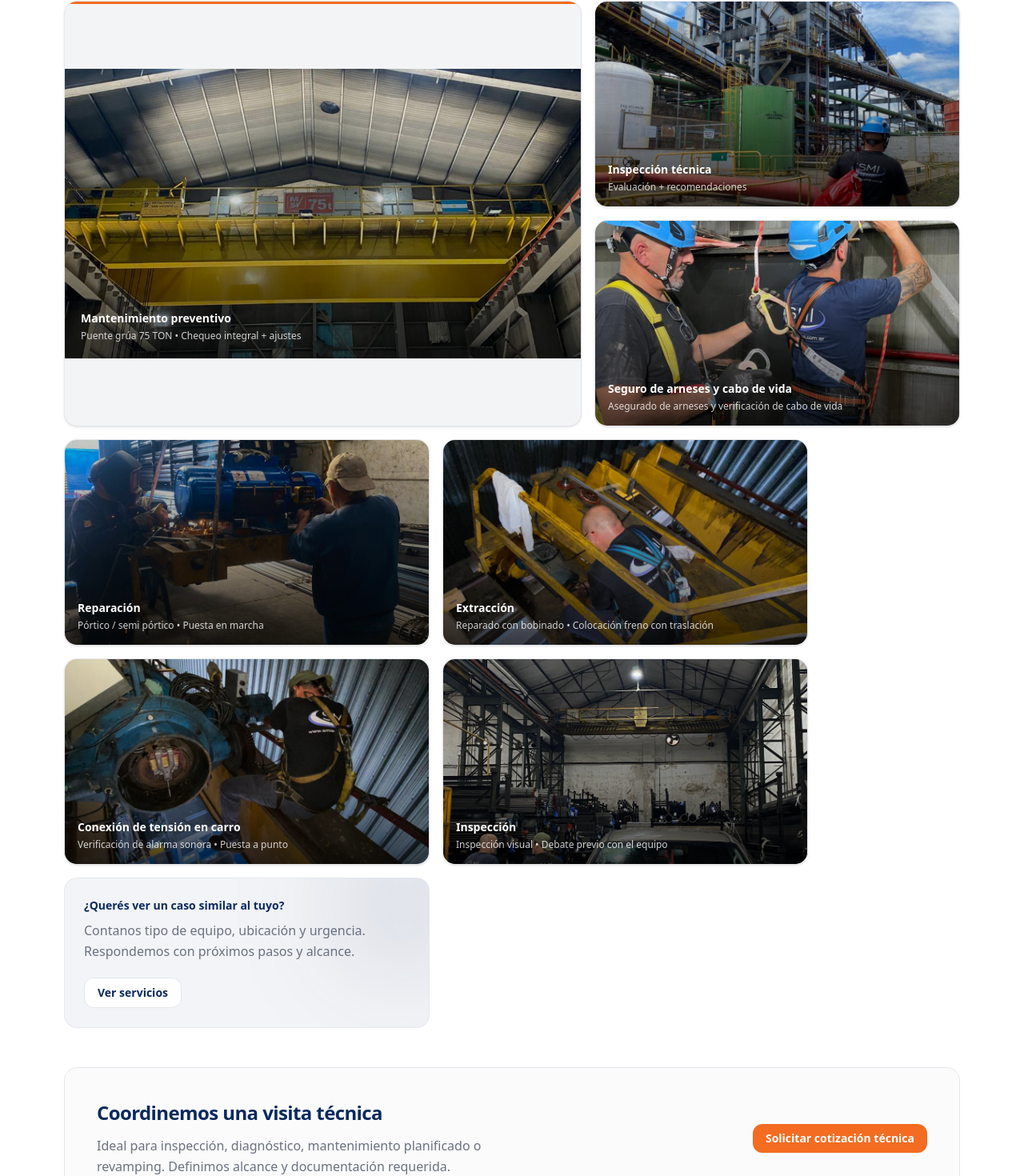
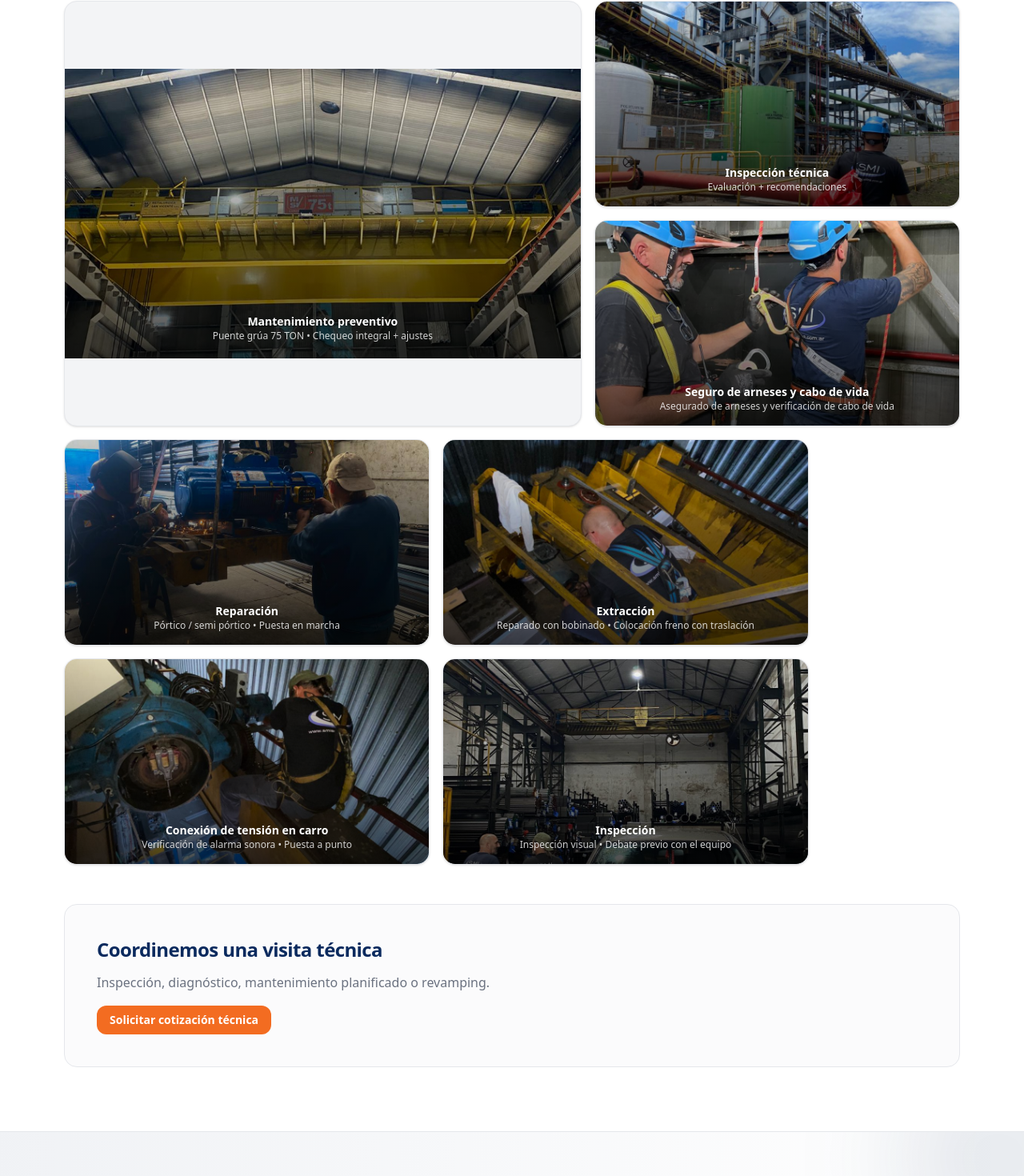
Before and after one commit to nracciatti/smi-argentina, a Next.js app: page / in a window 1280 px wide. Shown: the part 3023-4493 px from the top of the page at 80% size. Built offline with nearby package versions, Linux system fonts and the light colour scheme.

Commit message:
Se agrego mapa y correccion bug seccion trabajos

```diff
--- a/src/components/Footer.tsx
+++ b/src/components/Footer.tsx
@@ -1,97 +1,126 @@
 import Link from "next/link";
-import Image from "next/image";
+import { site } from "@/lib/site";
+
+const MAP_EMBED =
+  "https://www.google.com/maps/embed?pb=PEGAR_ACA_TU_SRC_COMPLETO";
 
 export function Footer() {
   return (
-    <footer className="bg-[#0A1F33] text-white">
-      <div className="container py-16">
-        <div className="grid gap-10 md:grid-cols-4">
-          {/* Marca */}
-          <div>
-            <div className="flex items-center gap-3">
-              <Image
-                src="/images/logo.png"
-                alt="SMI Argentina"
-                width={40}
-                height={40}
-                className="rounded"
-              />
-              <div>
-                <div className="font-semibold">SMI Argentina</div>
-                <div className="text-xs text-white/70">
-                  Izaje industrial · Mantenimiento · Revamping
-                </div>
-              </div>
+    <footer className="border-t border-[rgb(var(--line))] bg-[rgb(var(--brand))] text-white">
+      <div className="container py-12">
+        <div className="grid gap-10 md:grid-cols-12">
+          <div className="md:col-span-4">
+            <div className="text-lg font-semibold">{site.name}</div>
+            <p className="mt-3 text-sm text-white/80">
+              Servicios de izaje industrial, inspección, mantenimiento,
+              reparación y revamping de equipos. Enfoque en seguridad y
+              continuidad operativa.
+            </p>
+
+            <div className="mt-5 space-y-2 text-sm">
+              <a
+                className="block text-white/90 hover:text-white"
+                href={`tel:${site.phone}`}
+              >
+                {site.phone}
+              </a>
+              <a
+                className="block text-white/90 hover:text-white"
+                href={`mailto:${site.email}`}
+              >
+                {site.email}
+              </a>
+              {site.address ? (
+                <div className="text-white/80">{site.address}</div>
+              ) : null}
             </div>
-
-            <p className="mt-4 text-sm text-white/70 max-w-xs">
-              Servicios especializados en fabricación, inspección y
-              mantenimiento de equipos de izaje para entornos industriales.
-            </p>
           </div>
 
-          {/* Servicios */}
-          <div>
-            <div className="mb-3 text-sm font-semibold uppercase tracking-wide text-white/80">
-              Servicios
-            </div>
-            <ul className="space-y-2 text-sm text-white/70">
-              <li>Inspección técnica</li>
-              <li>Mantenimiento y reparaciones</li>
-              <li>Fabricación y montaje</li>
-              <li>Capacitaciones in company</li>
-            </ul>
-          </div>
-
-          {/* Empresa */}
-          <div>
-            <div className="mb-3 text-sm font-semibold uppercase tracking-wide text-white/80">
-              Empresa
-            </div>
-            <ul className="space-y-2 text-sm">
+          <div className="md:col-span-3">
+            <div className="text-sm font-semibold">Secciones</div>
+            <ul className="mt-3 space-y-2 text-sm text-white/80">
               <li>
-                <Link
-                  href="#nosotros"
-                  className="text-white/70 hover:text-white"
-                >
+                <Link className="hover:text-white" href="#servicios">
+                  Servicios
+                </Link>
+              </li>
+              <li>
+                <Link className="hover:text-white" href="#trabajos">
+                  Trabajos
+                </Link>
+              </li>
+              <li>
+                <Link className="hover:text-white" href="#nosotros">
                   Nosotros
                 </Link>
               </li>
               <li>
-                <Link
-                  href="#trabajos"
-                  className="text-white/70 hover:text-white"
-                >
-                  Trabajos
-                </Link>
-              </li>
-              <li>
-                <Link
-                  href="#contacto"
-                  className="text-white/70 hover:text-white"
-                >
+                <Link className="hover:text-white" href="#contacto">
                   Contacto
                 </Link>
               </li>
             </ul>
           </div>
 
-          {/* Contacto */}
-          <div>
-            <div className="mb-3 text-sm font-semibold uppercase tracking-wide text-white/80">
-              Contacto
+          {/* mapa */}
+          <div className="md:col-span-5">
+            <div className="flex items-center justify-between gap-3">
+              <div className="text-sm font-semibold">Ubicación</div>
+
+              {/* cta como llegar */}
+              {site.mapsUrl ? (
+                <a
+                  href={site.mapsUrl}
+                  target="_blank"
+                  rel="noreferrer"
+                  className="text-xs font-semibold text-white/90 hover:text-white underline underline-offset-4"
+                >
+                  Cómo llegar →
+                </a>
+              ) : null}
             </div>
-            <ul className="space-y-2 text-sm text-white/70">
-              <li>📞 +54 11 3326-8700</li>
-              <li>✉️ contacto@smiargentina.com</li>
-              <li>📍 Buenos Aires · Interior</li>
-            </ul>
+
+            <div className="mt-3 overflow-hidden rounded-2xl border border-white/15 bg-white/5 shadow-sm">
+              <div className="relative aspect-[16/10] md:aspect-[16/9]">
+                <iframe
+                  src="https://www.google.com/maps/embed?pb=!1m18!1m12!1m3!1d15899.361383961852!2d-58.519281177699504!3d-34.55400819510912!2m3!1f0!2f0!3f0!3m2!1i1024!2i768!4f13.1!3m3!1m2!1s0x95bcb72001663b1d%3A0x5efcba2fe72ac866!2sVilla%20Martelli%2C%20Provincia%20de%20Buenos%20Aires!5e1!3m2!1ses!2sar!4v1771177434007!5m2!1ses!2sar"
+                  loading="lazy"
+                  referrerPolicy="no-referrer-when-downgrade"
+                  className="absolute inset-0 h-full w-full"
+                  allowFullScreen
+                  aria-label="Mapa de ubicación"
+                />
+              </div>
+
+              <div className="flex items-center justify-between gap-3 border-t border-white/10 px-4 py-3">
+                <div className="text-xs text-white/75">
+                  {site.city ? `${site.city} •` : ""} Atención técnica con
+                  coordinación previa.
+                </div>
+
+                {site.mapsUrl ? (
+                  <a
+                    href={site.mapsUrl}
+                    target="_blank"
+                    rel="noreferrer"
+                    className="inline-flex items-center justify-center rounded-xl bg-white/10 px-3 py-2 text-xs font-semibold text-white hover:bg-white/15"
+                  >
+                    Abrir en Maps
+                  </a>
+                ) : null}
+              </div>
+            </div>
           </div>
         </div>
 
-        <div className="mt-12 border-t border-white/10 pt-6 text-center text-xs text-white/50">
-          © {new Date().getFullYear()} SMI Argentina. Todos los derechos
-          reservados.
+        <div className="mt-10 flex flex-col gap-2 border-t border-white/10 pt-6 text-xs text-white/70 md:flex-row md:items-center md:justify-between">
+          <div>
+            © {new Date().getFullYear()} {site.name}. Todos los derechos
+            reservados.
+          </div>
+          <div className="text-white/60">
+            Diseño y desarrollo • Landing industrial
+          </div>
         </div>
       </div>
     </footer>
--- a/src/components/sections/Works.tsx
+++ b/src/components/sections/Works.tsx
@@ -3,6 +3,7 @@
 import Image from "next/image";
 import Link from "next/link";
 import { useCallback, useEffect, useMemo, useState } from "react";
+import { createPortal } from "react-dom";
 import { useInViewOnce } from "@/hooks/useInViewOnce";
 
 const WORKS = [
@@ -56,6 +57,9 @@ export function Works() {
 
   const [open, setOpen] = useState(false);
   const [active, setActive] = useState(0);
+  const [mounted, setMounted] = useState(false);
+
+  useEffect(() => setMounted(true), []);
 
   const total = WORKS.length;
 
@@ -74,7 +78,6 @@ export function Works() {
     [total]
   );
 
-  // scroll block cuando estoy en lightbox
   useEffect(() => {
     document.body.style.overflow = open ? "hidden" : "";
     return () => {
@@ -82,7 +85,6 @@ export function Works() {
     };
   }, [open]);
 
-  // controles teclado
   useEffect(() => {
     if (!open) return;
     const onKey = (e: KeyboardEvent) => {
@@ -98,241 +100,156 @@ export function Works() {
 
   return (
     <section id="trabajos" className="bg-white">
-      {/* mini hero */}
+      {/* Header */}
       <div className="relative overflow-hidden border-y border-[rgb(var(--line))] bg-gradient-to-r from-[rgb(var(--brand))]/6 to-transparent">
         <div
           ref={headRef}
           className={`container py-12 md:py-16 reveal ${headIn ? "is-in" : ""}`}
         >
-          <div className="flex flex-col gap-4 md:flex-row md:items-end md:justify-between">
-            <div className="max-w-3xl">
           <span className="badge">Trabajos</span>
           <h2 className="mt-3 text-3xl font-semibold tracking-tight text-[rgb(var(--brand))] md:text-4xl">
             Evidencia en campo
           </h2>
-              <p className="p mt-3">
-                Intervenciones reales en equipos de izaje y movimiento de
-                cargas: inspección, mantenimiento, fabricación/montaje y
-                revamping. Documentación técnica y enfoque en seguridad
-                operativa.
+          <p className="p mt-3 max-w-3xl">
+            Intervenciones reales en equipos de izaje y movimiento de cargas:
+            inspección, mantenimiento, fabricación/montaje y revamping.
           </p>
         </div>
       </div>
-        </div>
 
-        <div className="pointer-events-none absolute -right-24 -top-24 h-64 w-64 rounded-full bg-[rgb(var(--brand))]/10 blur-3xl" />
-      </div>
-
-      {/* Grid premium */}
+      {/* Grid */}
       <div className="section">
         <div className="container">
           <div ref={gridRef} className={`reveal ${gridIn ? "is-in" : ""}`}>
             <div className="grid gap-4 md:grid-cols-12">
-              {/* Columna grande */}
               <button
                 type="button"
                 onClick={() => openAt(0)}
-                className={[
-                  "group relative overflow-hidden rounded-2xl border border-[rgb(var(--line))] bg-gray-100 shadow-sm",
-                  "md:col-span-7 md:row-span-2",
-                  "transition-all hover:-translate-y-1 hover:shadow-md hover:border-[rgb(var(--brand))]/30",
-                  "focus-visible:outline-none focus-visible:ring-2 focus-visible:ring-[rgba(243,108,33,0.6)] focus-visible:ring-offset-2",
-                  "reveal",
-                  gridIn ? "is-in" : "",
-                ].join(" ")}
-                style={{ transitionDelay: "80ms" }}
-                aria-label={`Abrir imagen: ${WORKS[0]?.title ?? "Trabajo"}`}
+                className="group relative overflow-hidden rounded-2xl border border-[rgb(var(--line))] bg-gray-100 shadow-sm transition-all hover:-translate-y-1 hover:shadow-md md:col-span-7 md:row-span-2"
               >
-                {/* ✅ Detalle de marca (accent) */}
-                <div className="absolute inset-x-0 top-0 z-[2] h-[3px] bg-[rgb(var(--accent))]" />
-
-                <div className="relative aspect-[16/10] md:aspect-[16/9]">
+                <div className="relative aspect-[16/9]">
                   <Image
                     src={WORKS[0].src}
                     alt={`${WORKS[0].title} - ${WORKS[0].meta}`}
                     fill
-                    className="object-cover transition-transform duration-500 group-hover:scale-[1.02]"
+                    className="object-cover"
                     priority
                   />
-
-                  {/* ✅ Más contraste abajo para lectura */}
-                  <div className="absolute inset-0 bg-gradient-to-t from-black/70 via-black/20 to-transparent" />
-
-                  <div className="absolute bottom-0 left-0 right-0 p-5 text-left text-white">
+                  <div className="absolute inset-0 bg-gradient-to-t from-black/70 to-transparent" />
+                  <div className="absolute bottom-0 left-0 right-0 p-5 text-white">
                     <div className="text-sm font-semibold">
                       {WORKS[0].title}
                     </div>
-                    <div className="mt-1 text-xs text-white/80">
-                      {WORKS[0].meta}
-                    </div>
-                  </div>
-
-                  {/* “sheen” sutil al hover */}
-                  <div className="pointer-events-none absolute inset-0 opacity-0 transition-opacity duration-300 group-hover:opacity-40">
-                    <div className="absolute -left-40 top-0 h-full w-40 skew-x-[-20deg] bg-white/10 animate-[sheen_4.5s_ease-in-out_infinite]" />
+                    <div className="text-xs text-white/80">{WORKS[0].meta}</div>
                   </div>
                 </div>
               </button>
 
-              {/* Tiles chicos */}
-              {WORKS.slice(1, 7).map((w, i) => (
+              {WORKS.slice(1).map((w, i) => (
                 <button
                   key={w.src}
                   type="button"
                   onClick={() => openAt(i + 1)}
-                  className={[
-                    "group relative overflow-hidden rounded-2xl border border-[rgb(var(--line))] bg-gray-100 shadow-sm",
-                    "md:col-span-5",
-                    "transition-all hover:-translate-y-1 hover:shadow-md hover:border-[rgb(var(--brand))]/30",
-                    "focus-visible:outline-none focus-visible:ring-2 focus-visible:ring-[rgba(243,108,33,0.6)] focus-visible:ring-offset-2",
-                    "reveal",
-                    gridIn ? "is-in" : "",
-                  ].join(" ")}
-                  style={{ transitionDelay: `${160 + i * 70}ms` }}
-                  aria-label={`Abrir imagen: ${w.title}`}
+                  className="group relative overflow-hidden rounded-2xl border border-[rgb(var(--line))] bg-gray-100 shadow-sm transition-all hover:-translate-y-1 hover:shadow-md md:col-span-5"
                 >
                   <div className="relative aspect-[16/9]">
                     <Image
                       src={w.src}
                       alt={`${w.title} - ${w.meta}`}
                       fill
-                      className="object-cover transition-transform duration-500 group-hover:scale-[1.02]"
+                      className="object-cover"
                     />
-
-                    {/* ✅ Unificamos overlay para mejor legibilidad */}
-                    <div className="absolute inset-0 bg-gradient-to-t from-black/70 via-black/20 to-transparent" />
-
-                    <div className="absolute bottom-0 left-0 right-0 p-4 text-left text-white">
+                    <div className="absolute inset-0 bg-gradient-to-t from-black/70 to-transparent" />
+                    <div className="absolute bottom-0 left-0 right-0 p-4 text-white">
                       <div className="text-sm font-semibold">{w.title}</div>
-                      <div className="mt-1 text-xs text-white/80">{w.meta}</div>
+                      <div className="text-xs text-white/80">{w.meta}</div>
                     </div>
                   </div>
                 </button>
               ))}
-
-              {/* Tile CTA */}
-              <div
-                className={[
-                  "relative overflow-hidden rounded-2xl border border-[rgb(var(--line))] bg-[rgb(var(--brand))]/5 p-6",
-                  "md:col-span-5",
-                  "reveal",
-                  gridIn ? "is-in" : "",
-                ].join(" ")}
-                style={{ transitionDelay: "640ms" }}
-              >
-                <div className="text-sm font-semibold text-[rgb(var(--brand))]">
-                  ¿Querés ver un caso similar al tuyo?
-                </div>
-                <p className="p mt-2">
-                  Contanos tipo de equipo, ubicación y urgencia. Respondemos con
-                  próximos pasos y alcance.
-                </p>
-
-                {/* ✅ Un solo CTA contextual */}
-                <div className="mt-5">
-                  <Link href="/servicios" className="btn-ghost">
-                    Ver servicios
-                  </Link>
-                </div>
-
-                <div className="pointer-events-none absolute -right-16 -top-16 h-48 w-48 rounded-full bg-[rgb(var(--brand))]/10 blur-3xl" />
-              </div>
             </div>
           </div>
 
-          {/* CTA final (solo un botón fuerte) */}
+          {/* CTA final */}
           <div
             ref={ctaRef}
             className={`mt-12 rounded-2xl border border-[rgb(var(--line))] bg-gray-50/70 p-8 md:p-10 reveal ${
               ctaIn ? "is-in" : ""
             }`}
           >
-            <div className="grid items-center gap-6 md:grid-cols-2">
-              <div>
-                <h3 className="text-2xl font-semibold tracking-tight text-[rgb(var(--fg))]">
+            <h3 className="text-2xl font-semibold tracking-tight">
               Coordinemos una visita técnica
             </h3>
             <p className="p mt-3">
-                  Ideal para inspección, diagnóstico, mantenimiento planificado
-                  o revamping. Definimos alcance y documentación requerida.
+              Inspección, diagnóstico, mantenimiento planificado o revamping.
             </p>
-              </div>
-
-              <div className="flex flex-wrap gap-3 md:justify-end">
-                <Link href="/contacto" className="btn-primary">
+            <Link href="#contacto" className="btn-primary mt-4 inline-block">
               Solicitar cotización técnica
             </Link>
           </div>
         </div>
       </div>
-        </div>
-      </div>
 
       {/* Lightbox */}
-      <div
-        className={[
-          "fixed inset-0 z-[80]",
-          open ? "pointer-events-auto" : "pointer-events-none",
-        ].join(" ")}
-        aria-hidden={!open}
-      >
+      {mounted &&
+        open &&
+        current &&
+        createPortal(
+          <div className="fixed inset-0 z-[9999]">
             {/* Overlay */}
-        <div
-          className={[
-            "absolute inset-0 bg-black/70 transition-opacity duration-200",
-            open ? "opacity-100" : "opacity-0",
-          ].join(" ")}
+            <button
+              type="button"
+              aria-label="Cerrar"
+              className="absolute inset-0 bg-black/70"
               onClick={close}
             />
 
-        {/* Modal */}
+            {/* Center */}
+            <div className="absolute inset-0 flex items-center justify-center p-4">
               <div
-          className={[
-            "absolute left-1/2 top-1/2 w-[92%] max-w-5xl -translate-x-1/2 -translate-y-1/2",
-            "transition-all duration-200",
-            open ? "opacity-100 scale-100" : "opacity-0 scale-[0.98]",
-          ].join(" ")}
-          role="dialog"
-          aria-modal="true"
-          aria-label="Vista ampliada del trabajo"
+                className="w-full max-w-5xl"
+                onClick={(e) => e.stopPropagation()}
               >
-          <div className="overflow-hidden rounded-2xl border border-white/10 bg-black shadow-2xl">
-            <div className="relative aspect-[16/10] bg-black md:aspect-[16/9]">
-              {current ? (
+                <div className="overflow-hidden rounded-2xl bg-black shadow-2xl">
+                  <div className="relative aspect-[16/9] max-h-[70vh] bg-black">
                     <Image
                       src={current.src}
                       alt={`${current.title} - ${current.meta}`}
                       fill
                       className="object-contain"
+                      priority
                     />
-              ) : null}
                   </div>
 
-            <div className="flex flex-col gap-3 border-t border-white/10 bg-black/70 p-4 text-white md:flex-row md:items-center md:justify-between">
+                  <div className="flex flex-wrap items-center justify-between gap-3 bg-black/70 p-4 text-white">
                     <div>
-                <div className="text-sm font-semibold">{current?.title}</div>
-                <div className="text-xs text-white/75">{current?.meta}</div>
+                      <div className="text-sm font-semibold">
+                        {current.title}
+                      </div>
+                      <div className="text-xs text-white/75">
+                        {current.meta}
+                      </div>
                     </div>
 
-              <div className="flex items-center gap-2">
+                    <div className="flex gap-2">
                       <button
+                        type="button"
                         onClick={prev}
                         className="rounded-xl border border-white/20 bg-white/10 px-3 py-2 text-xs font-semibold text-white hover:bg-white/15"
-                  aria-label="Anterior"
                       >
                         ←
                       </button>
                       <button
+                        type="button"
                         onClick={next}
                         className="rounded-xl border border-white/20 bg-white/10 px-3 py-2 text-xs font-semibold text-white hover:bg-white/15"
-                  aria-label="Siguiente"
                       >
                         →
                       </button>
                       <button
+                        type="button"
                         onClick={close}
                         className="rounded-xl border border-white/20 bg-white/10 px-3 py-2 text-xs font-semibold text-white hover:bg-white/15"
-                  aria-label="Cerrar"
                       >
                         Cerrar
                       </button>
@@ -345,6 +262,9 @@ export function Works() {
                 </div>
               </div>
             </div>
+          </div>,
+          document.body
+        )}
     </section>
   );
 }
--- a/src/lib/site.ts
+++ b/src/lib/site.ts
@@ -6,7 +6,10 @@ export const site = {
   domain: "smiargentina.com",
   phone: "+54 11 3326-8700",
   email: "contacto@smiargentina.com",
-  address: "Buenos Aires, Argentina",
+  address: "Villa Martelli, Buenos Aires, Argentina",
+  city: "Buenos Aires",
+  mapsUrl:
+    "https://www.google.com/maps/embed?pb=!1m18!1m12!1m3!1d15899.361383961852!2d-58.519281177699504!3d-34.55400819510912!2m3!1f0!2f0!3f0!3m2!1i1024!2i768!4f13.1!3m3!1m2!1s0x95bcb72001663b1d%3A0x5efcba2fe72ac866!2sVilla%20Martelli%2C%20Provincia%20de%20Buenos%20Aires!5e1!3m2!1ses!2sar!4v1771177434007!5m2!1ses!2sar",
   whatsapp: "1133268700",
   colors: {
     ink: "#0B1220",
```
Also changed, not shown: src/components/sections/About.tsx (+0 -9 lines). Lines whose indentation alone changed are shown as unchanged.
